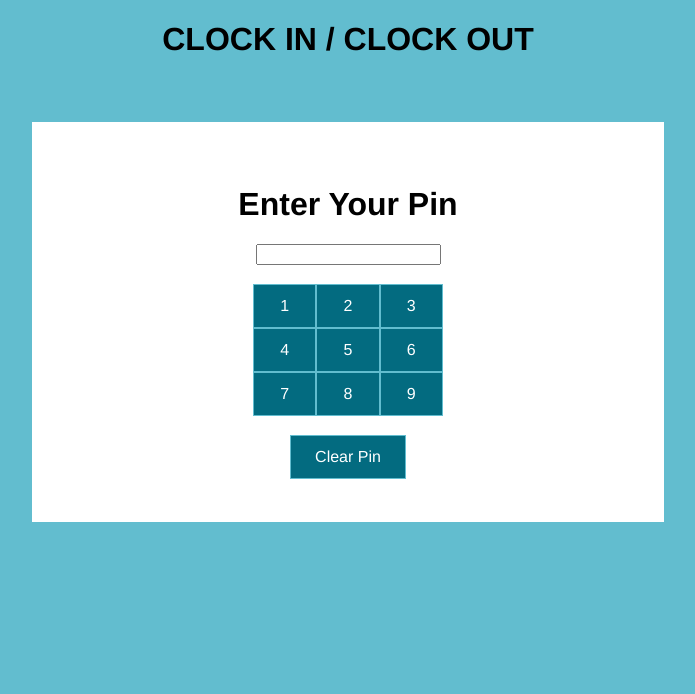
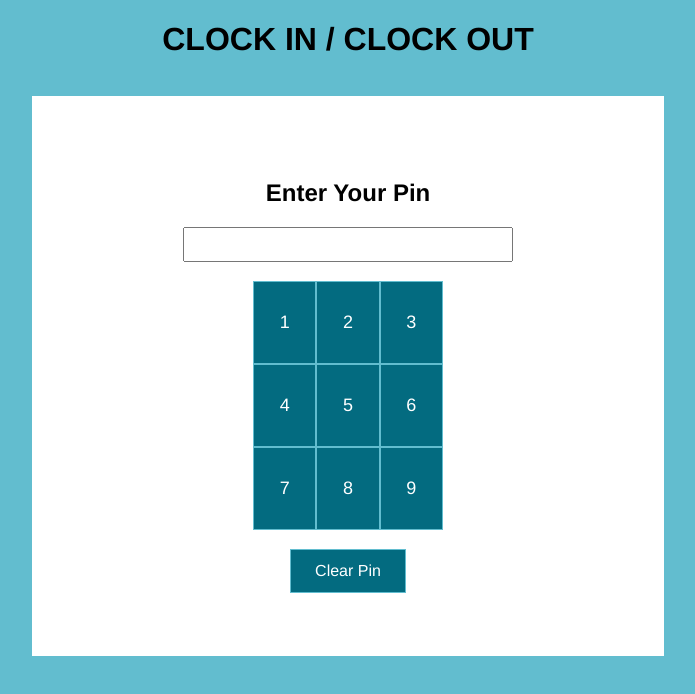
Before and after one commit to Nikhil-Naikar/Clock-In-Clock-Out, a Vue app in the folder frontend/: page /login in a window 1280 px wide. Shown: the top 694 px of the page, without its empty margins (292-987 px from the left). Built offline with nearby package versions, Linux system fonts and the light colour scheme.

Commit message:
Update LogIn.vue

```diff
--- a/frontend/src/pages/LogIn.vue
+++ b/frontend/src/pages/LogIn.vue
@@ -1,11 +1,11 @@
 <template>
     <div class="loginpage">
-        <h1>Enter Your Pin</h1>
         <div>
+            <h2>Enter Your Pin</h2>
             <input id="pin" name="pin" type="text" v-model="enteredPin"/>
         </div>
         <div class="pin-layout">
-            <base-button v-for="dig in digits" :key="dig" @click="updateEnteredPin(dig)">{{dig}}</base-button>
+            <base-button v-for="dig in digits" :key="dig" @click="updateEnteredPin(dig)"><p>{{dig}}</p></base-button>
         </div>
         <div>
             <base-button @click="clearEnteredPin">Clear Pin</base-button>
@@ -51,10 +51,10 @@ export default {
   display: flex;
   flex-direction: column;
   align-items: center; /* Vertically center the content */
-  height: 50vh; /* Set the height to 100% of the viewport height for vertical centering */
+  height: 70vh; /* Set the height to 100% of the viewport height for vertical centering */
   justify-content: center; /* Center content both horizontally and vertically */
   background-color: white;
-  margin-top: 5%;
+  margin-top: 3%;
   margin-left: 25%;
   margin-right: 25%;
 }
@@ -65,5 +65,13 @@ export default {
     width: 30%;
     margin: 3%;
 }
+p {
+    font-size: large;
+}
+
+input{
+    font-size: 25px;
+    text-align: center;
+}
 
 </style>
```
